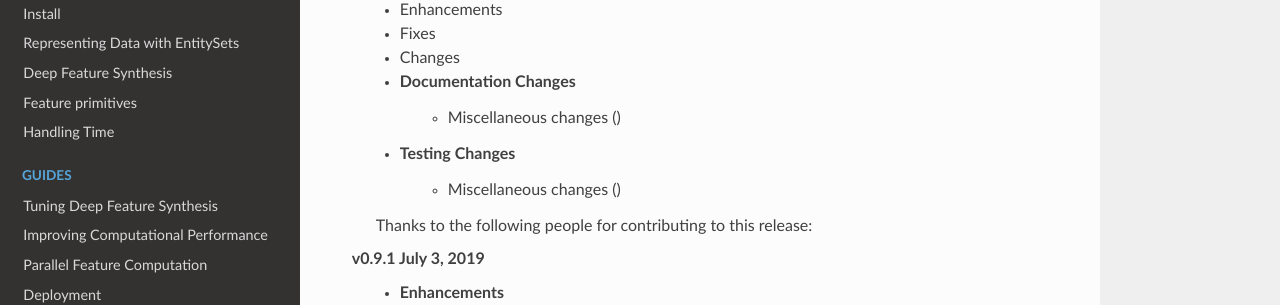
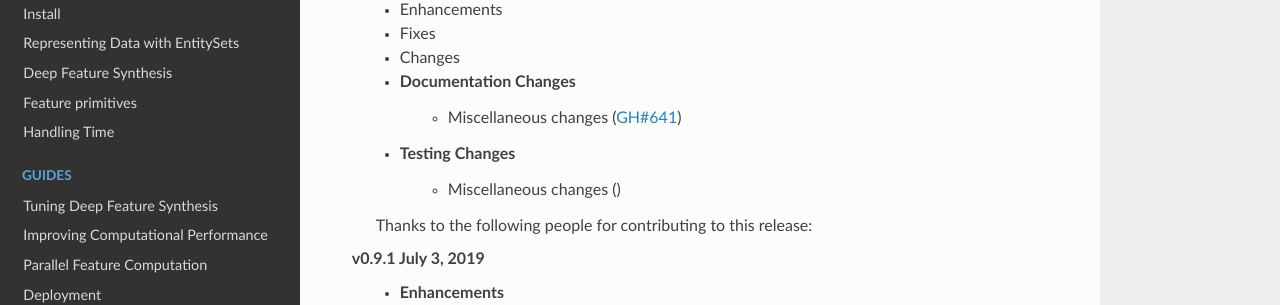
Before and after one commit to alteryx/featuretools, a Sphinx documentation site: the page built from docs/source/changelog.rst, in a window 1280 px wide and 900 px high. Shown: the part 193-498 px from the top of the window. Built offline with Sphinx 7.4.7 and the Read the Docs theme 2.0.0, drawn with Linux system fonts in a browser that asks for light colours; pages that are not in the unit, such as notebooks, are missing from menus.

Commit message:
update changelog

```diff
--- a/docs/source/changelog.rst
+++ b/docs/source/changelog.rst
@@ -7,7 +7,7 @@ Changelog
     * Fixes
     * Changes
     * Documentation Changes
-        * Miscellaneous changes ()
+        * Miscellaneous changes (:pr:`641`)
     * Testing Changes
         * Miscellaneous changes ()
 
```
